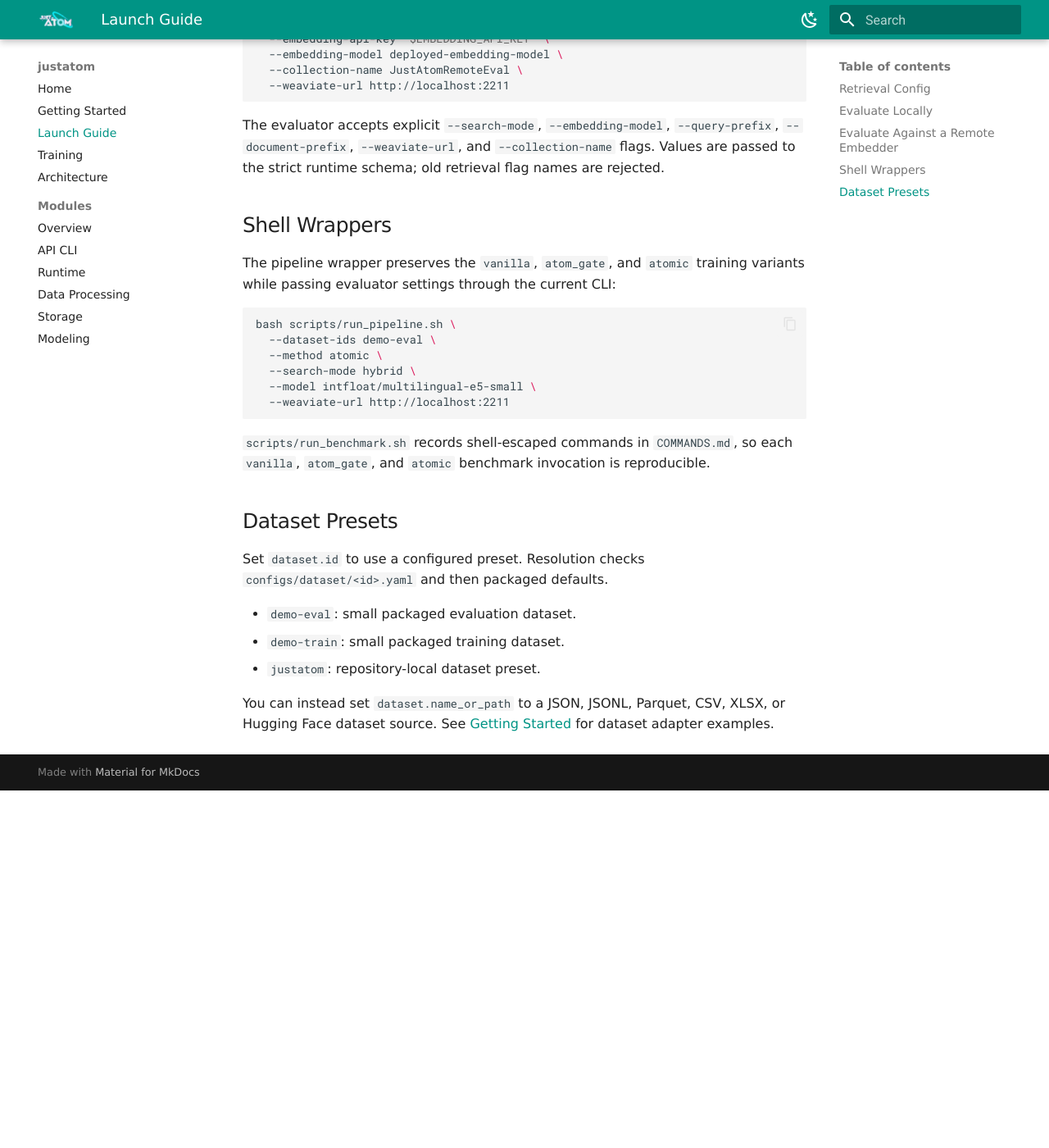
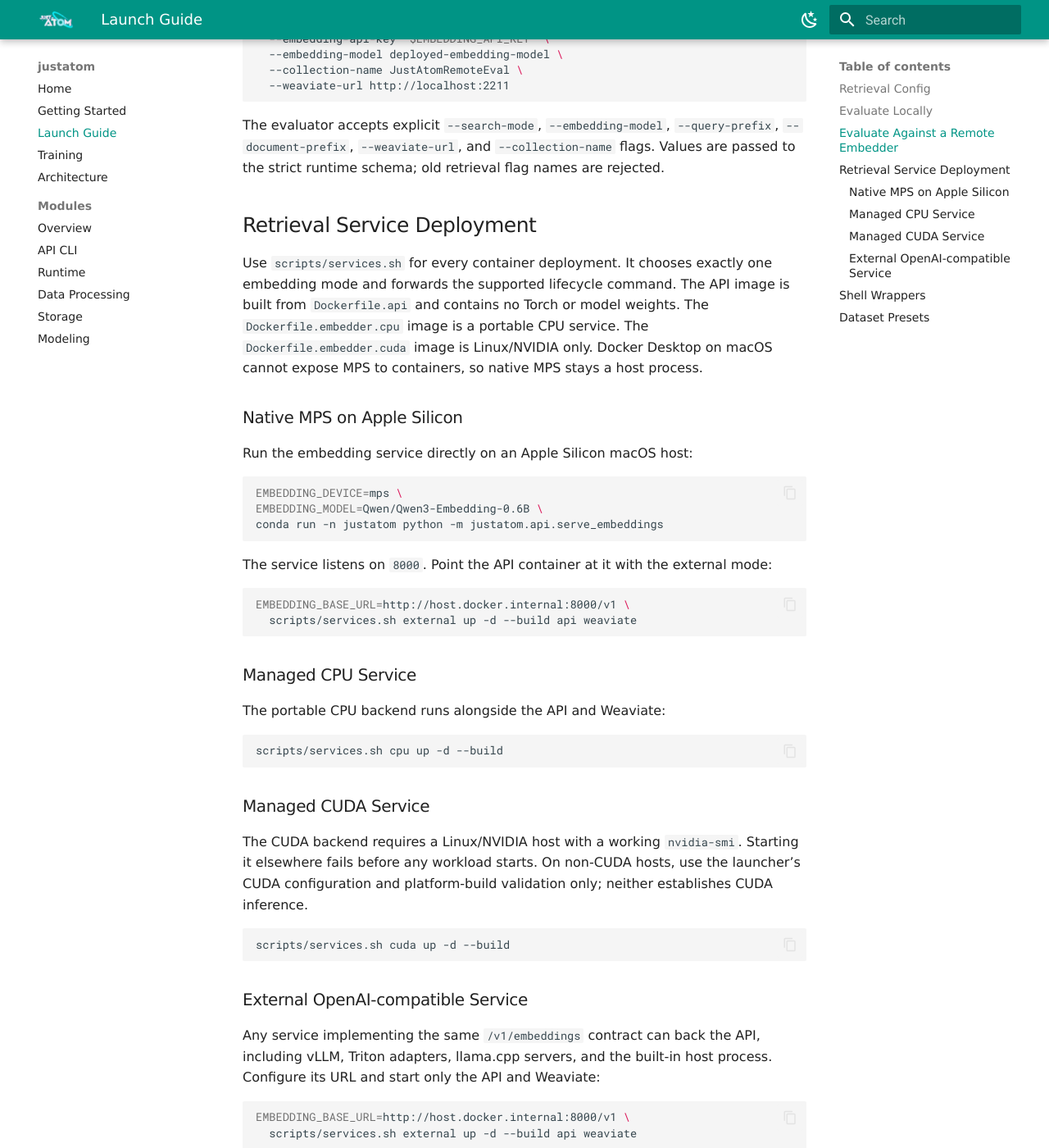
Before and after one commit to atomicai/justatom, an MkDocs documentation site: the page built from docs/launch-guide.md, in a window 1280 px wide and 1400 px high, scrolled down 1360 px. Shown: the whole window at 82% size. Built offline with MkDocs 1.6.1 and Material for MkDocs 9.7.7, drawn with Linux system fonts in a browser that asks for light colours; before the commit the page ends 2324 px from its top, so only the background shows below that; some of the changed text lies outside the part shown.

Commit message:
docs: explain containerized retrieval deployment

````diff
--- a/docs/architecture.md
+++ b/docs/architecture.md
@@ -11,6 +11,25 @@ DocumentStore + Embedder -> RetrievalRuntime -> Indexer + Retriever
 The runtime creates an `Indexer` for writes and a mode-specific `Retriever` for
 `keyword`, `vector`, or `hybrid` reads. It is an async context manager and owns
 closing the supplied store and embedder.
+
+## Retrieval Service Boundary
+
+Production retrieval splits orchestration, embedding inference, and storage
+into independent processes:
+
+```text
+client -> justatom-api -> OpenAICompatibleEmbedder -> embedding HTTP service
+                    `-> WeaviateDocumentStore -> Weaviate
+```
+
+`justatom-api` owns the `RetrievalRuntime`, HTTP embedding client, and Weaviate
+connection. Its image contains no model. Query and document prefixes and
+batching are applied by the API-side client before HTTP inference. The local
+embedding service remains domain-agnostic: it owns tokenization and model execution only.
+
+One embedding process owns one `HuggingFaceEmbedder` and one loaded model.
+CPU, Linux/NVIDIA CUDA, native macOS MPS, and external OpenAI-compatible
+services use the same embedding HTTP contract.
 
 ![Architecture overview](atom-arch.png)
 
--- a/docs/launch-guide.md
+++ b/docs/launch-guide.md
@@ -70,6 +70,67 @@ The evaluator accepts explicit `--search-mode`, `--embedding-model`,
 `--collection-name` flags. Values are passed to the strict runtime schema; old
 retrieval flag names are rejected.
 
+## Retrieval Service Deployment
+
+Use `scripts/services.sh` for every container deployment. It chooses exactly
+one embedding mode and forwards the supported lifecycle command. The API image
+is built from `Dockerfile.api` and contains no Torch or model weights. The
+`Dockerfile.embedder.cpu` image is a portable CPU service. The
+`Dockerfile.embedder.cuda` image is Linux/NVIDIA only. Docker Desktop on macOS
+cannot expose MPS to containers, so native MPS stays a host process.
+
+### Native MPS on Apple Silicon
+
+Run the embedding service directly on an Apple Silicon macOS host:
+
+```bash
+EMBEDDING_DEVICE=mps \
+EMBEDDING_MODEL=Qwen/Qwen3-Embedding-0.6B \
+conda run -n justatom python -m justatom.api.serve_embeddings
+```
+
+The service listens on `8000`. Point the API container at it with the external
+mode:
+
+```bash
+EMBEDDING_BASE_URL=http://host.docker.internal:8000/v1 \
+  scripts/services.sh external up -d --build api weaviate
+```
+
+### Managed CPU Service
+
+The portable CPU backend runs alongside the API and Weaviate:
+
+```bash
+scripts/services.sh cpu up -d --build
+```
+
+### Managed CUDA Service
+
+The CUDA backend requires a Linux/NVIDIA host with a working `nvidia-smi`.
+Starting it elsewhere fails before any workload starts. On non-CUDA hosts, use
+the launcher’s CUDA configuration and platform-build validation only; neither
+establishes CUDA inference.
+
+```bash
+scripts/services.sh cuda up -d --build
+```
+
+### External OpenAI-compatible Service
+
+Any service implementing the same `/v1/embeddings` contract can back the API,
+including vLLM, Triton adapters, llama.cpp servers, and the built-in host
+process. Configure its URL and start only the API and Weaviate:
+
+```bash
+EMBEDDING_BASE_URL=http://host.docker.internal:8000/v1 \
+  scripts/services.sh external up -d --build api weaviate
+```
+
+One embedding service process owns one model instance. Repeated requests do not reload it.
+The persistent Hugging Face cache avoids a redownload for unchanged weights,
+but does not preserve the model in RAM after a process restart.
+
 ## Shell Wrappers
 
 The pipeline wrapper preserves the `vanilla`, `atom_gate`, and `atomic` training
````
Also changed, not shown: .superpowers/sdd/2026-08-07-containerized-embedding-backends/task-10-report.md (added, +125 -0 lines), README.md (+14 -0 lines), docs/modules/runtime.md (+14 -0 lines), 2 other files.
